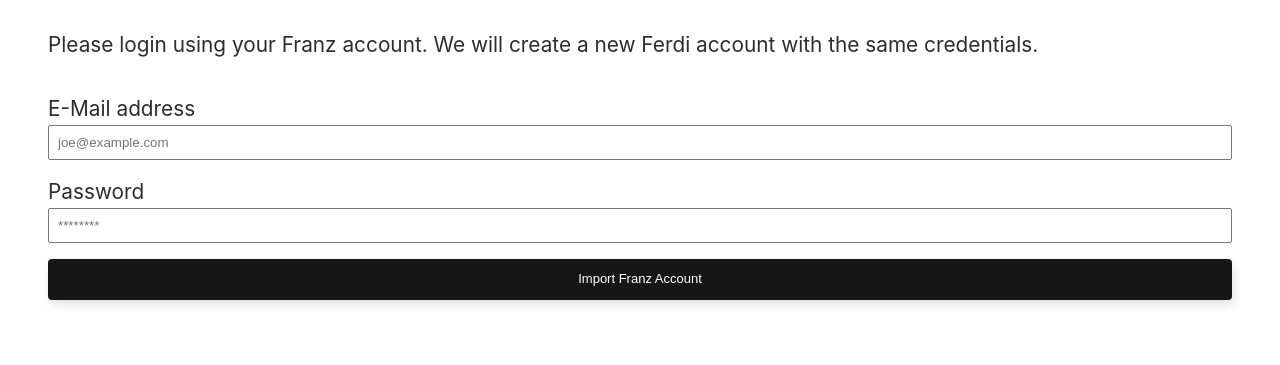
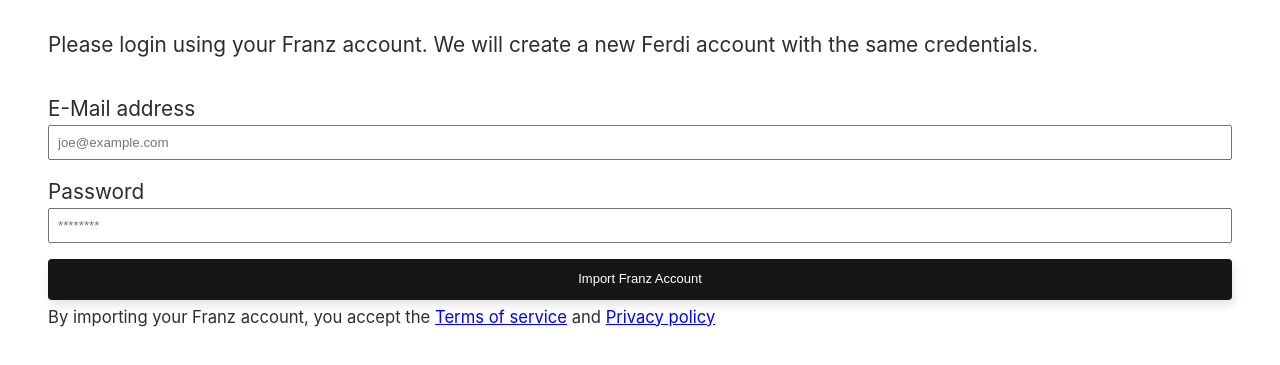
Before and after one commit to ferdium/ferdium-server, a website: page public/import.html in a window 1280 px wide. Shown: the part 145-510 px from the top of the page. Drawn offline with Linux system fonts and the light colour scheme.

Commit message:
Add legal documents to account import page

```diff
--- a/public/import.html
+++ b/public/import.html
@@ -84,6 +84,9 @@
     <input type="password" name="password" placeholder="********" required><br />
 
     <button type="submit" id="submitbutton">Import Franz account</button>
+    <small>
+      By importing your Franz account, you accept the <a href="/terms">Terms of service</a> and <a href="privacy">Privacy policy</a>
+    </small>
   </form>
 
   <script src="js/new.js"></script>
```
